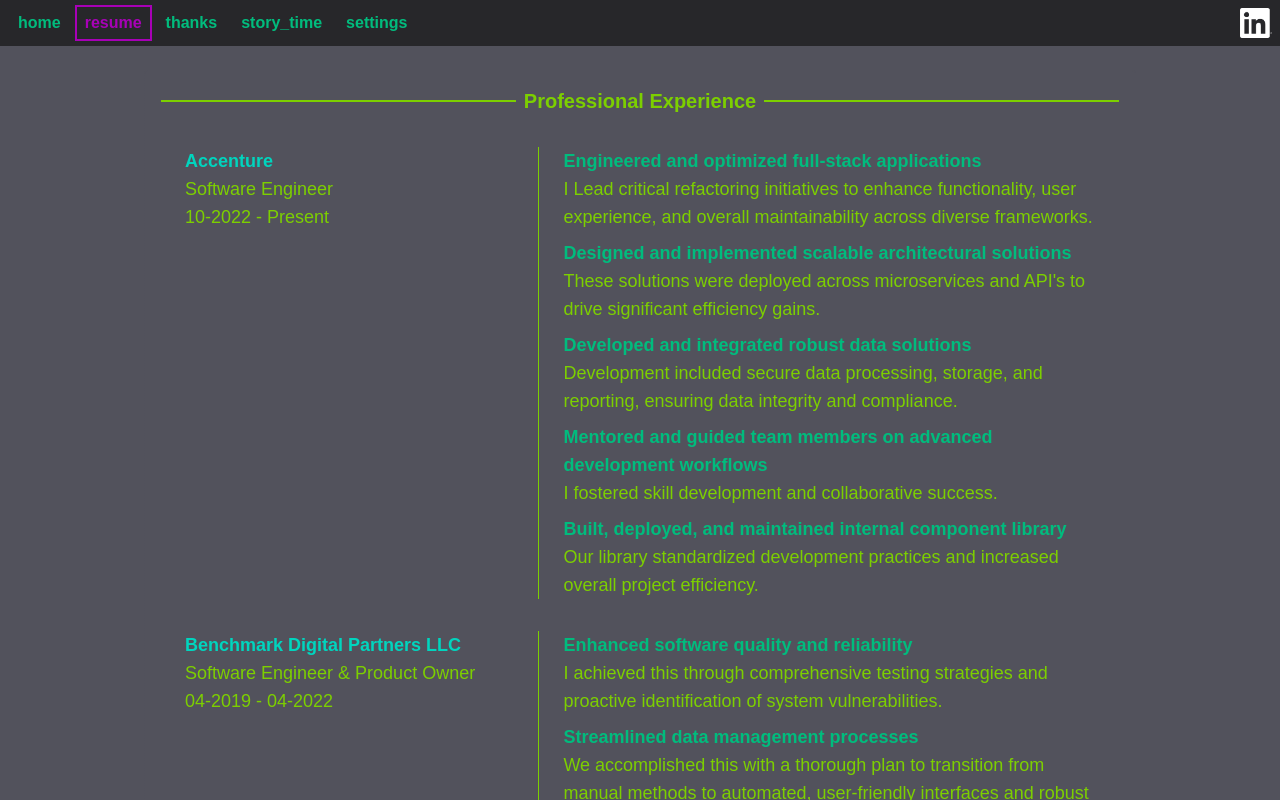
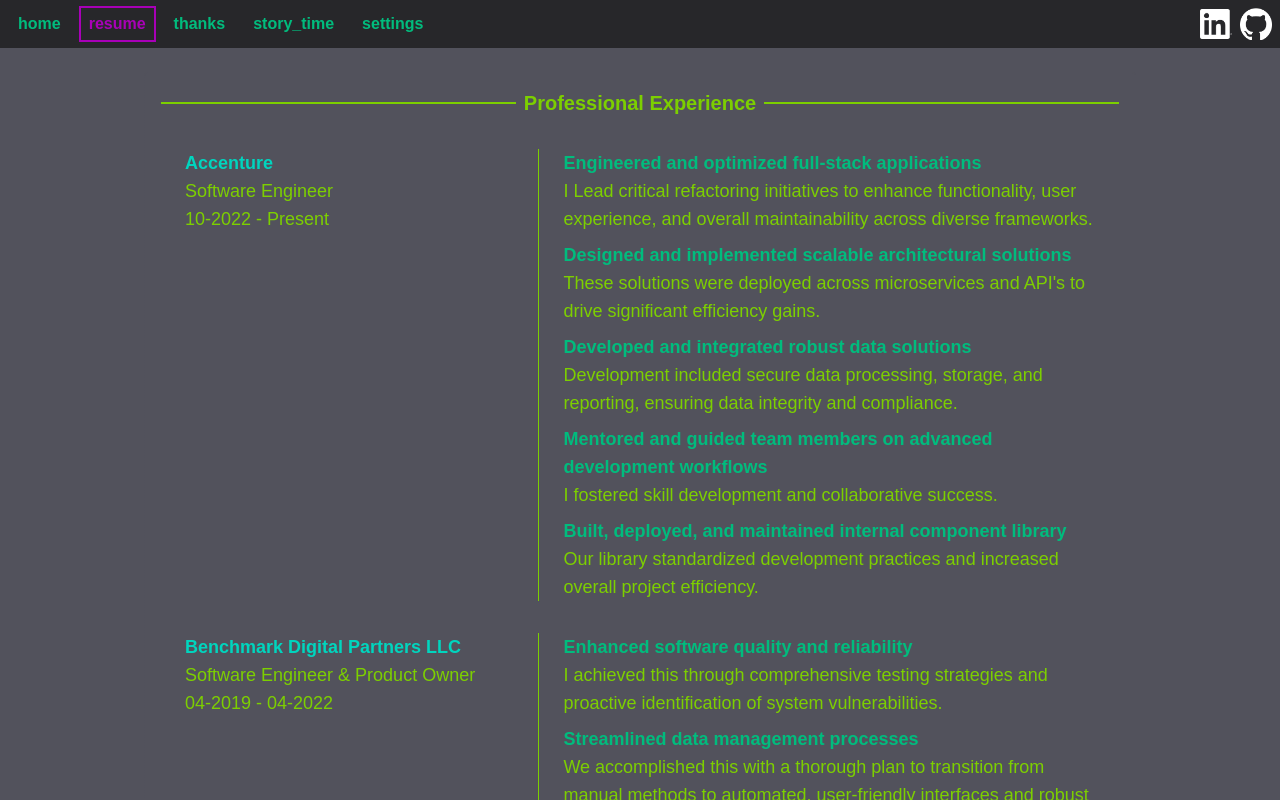
Before and after one commit to adsaines/adsaines.github.io, a Next.js app: page /resume in a window 1280 px wide. Built offline with nearby package versions, Linux system fonts and the light colour scheme.

Commit message:
added link to github account and fixed vertical scroll in nav bar

```diff
--- a/src/app/resume/page.tsx
+++ b/src/app/resume/page.tsx
@@ -1,6 +1,9 @@
 import { NextPage } from "next";
 import { BlurbWithTitle, ItemWithExplanations, StandardResumeSection, TitleWithBricks } from "./projections";
 import { ResumeWording } from './resumeWording'
+import linkedIn from "@/images/linked-in-white-background.png"
+import gitHubLight from "@/images/github-inertocat-light.png"
+import { SocialLinks } from "@/structures/header";
 
 /* TODO: this will require a media query for small screen setup, primarily, more horizontal room if the screen is small */
 const Resume: NextPage = () => {
@@ -96,7 +99,7 @@
                 </StandardResumeSection>
                 <StandardResumeSection title="Personal">
                     {/* TODO: maybe slap a picture of me here? */}
-                    <div className="flex flex-col gap-4 justify-center items-center">
+                    <div className="flex flex-col max-sm:gap-4 md:gap-6 justify-center items-center">
                         <span className="font-semibold text-xl text-(--text-theme-secondary) text-center">
                             Alex Saines
                         </span>
@@ -130,19 +133,14 @@
                         <p className="flex justify-center items-center md:hidden">
                             <span className="material-icons pr-4">self_improvement</span> let go what you can't <span className="material-icons pl-4">self_improvement</span>
                         </p>
-                        {/* TODO-RE? I probably shouldn't just be tossing my personal email out there. A linked in link would probably be better. */}
-                        <span className="hidden">
-                            <a href="mailto:adsaines@gmail.com" aria-label="Email me at adsaines@gmail.com">
-                                adsaines@gmail.com
-                            </a>
-                        </span>
-                        <span className="hidden">
-                            740-279-5560
-                        </span>
+                        <div className="flex justify-center items-center gap-2">
+                            <SocialLinks />
+                        </div>
                     </div>
                 </StandardResumeSection>
                 <StandardResumeSection title="I subscribe to the agile manifesto">
-                    <div className="flex flex-col justify-center items-center gap-2">
+                    {/* NOTE: on mobile the bottom of the screen likes to encroach, so the margin bottom bumps that down a big to allow for better viewing */}
+                    <div className="flex flex-col justify-center items-center gap-2 mb-6">
                         <p className="flex flex-col justify-center items-center max-sm:hidden">
                             <span className="text-center">We are uncovering better ways of developing</span>
                             <span className="text-center">software by doing it and helping others do it.</span>
--- a/src/structures/header.tsx
+++ b/src/structures/header.tsx
@@ -3,6 +3,7 @@
 import Link from "next/link"
 import { usePathname } from "next/navigation"
 import linkedIn from "@/images/linked-in-white-background.png"
+import gitHubLight from "@/images/github-inertocat-light.png"
 
 export const Header = ({children}: {children: React.ReactNode}) => {
     const path = usePathname()
@@ -12,9 +13,8 @@
             <nav
                 aria-label="Pages and contact links."
                 data-show={path !== '/'}
-                className={`p-2 bg-(--background-theme-tertiary) h-12 b-2 flex w-full data-[show="false"]:hidden justify-between items-center overflow-x-auto`}
+                className={`px-2 max-sm:py-6 md:py-6 gap-2 bg-(--background-theme-tertiary) h-12 b-2 flex w-screen data-[show="false"]:hidden items-center overflow-x-auto overflow-y-hidden`}
                 >
-                <div className="flex gap-1">
                 <HeaderLink
                     hoverText="Home"
                     name="home"
@@ -45,16 +45,9 @@
                     path="settings"
                     selected={path.includes('settings')}
                     />
+                <div className="grow max-sm:hidden">
                 </div>
-                {/* TODO: for some reason this link has a vertical scroll bar associated with it */}
-                <div className="flex">
-                    <a
-                        href="https://www.linkedin.com/in/AlexSaines"
-                        target="_blank"
-                        >
-                        <img className="w-8" src={linkedIn.src} alt={'Linked In'} />
-                    </a>
-                </div>
+                <SocialLinks />
             </nav>
             {children}
         </div>
@@ -83,3 +76,24 @@
         </Link>
     )
 }
+
+export const SocialLinks = () => {
+    return (
+        <>
+            <a
+                href="https://www.linkedin.com/in/AlexSaines"
+                target="_blank"
+                className="flex justify-center items-center w-8"
+                >
+                <img className="w-8" src={linkedIn.src} alt={'Linked In'} />
+            </a>
+            <a
+                href="https://github.com/adsaines"
+                target="_blank"
+                className="flex justify-center items-center w-8"
+                >
+                <img className="w-8" src={gitHubLight.src} alt={'Github'} />
+            </a>
+        </>
+    )
+}
```
Also changed, not shown: src/images/github-inertocat-dark.png (added), src/images/github-inertocat-light.png (added). Lines whose indentation alone changed are shown as unchanged.
